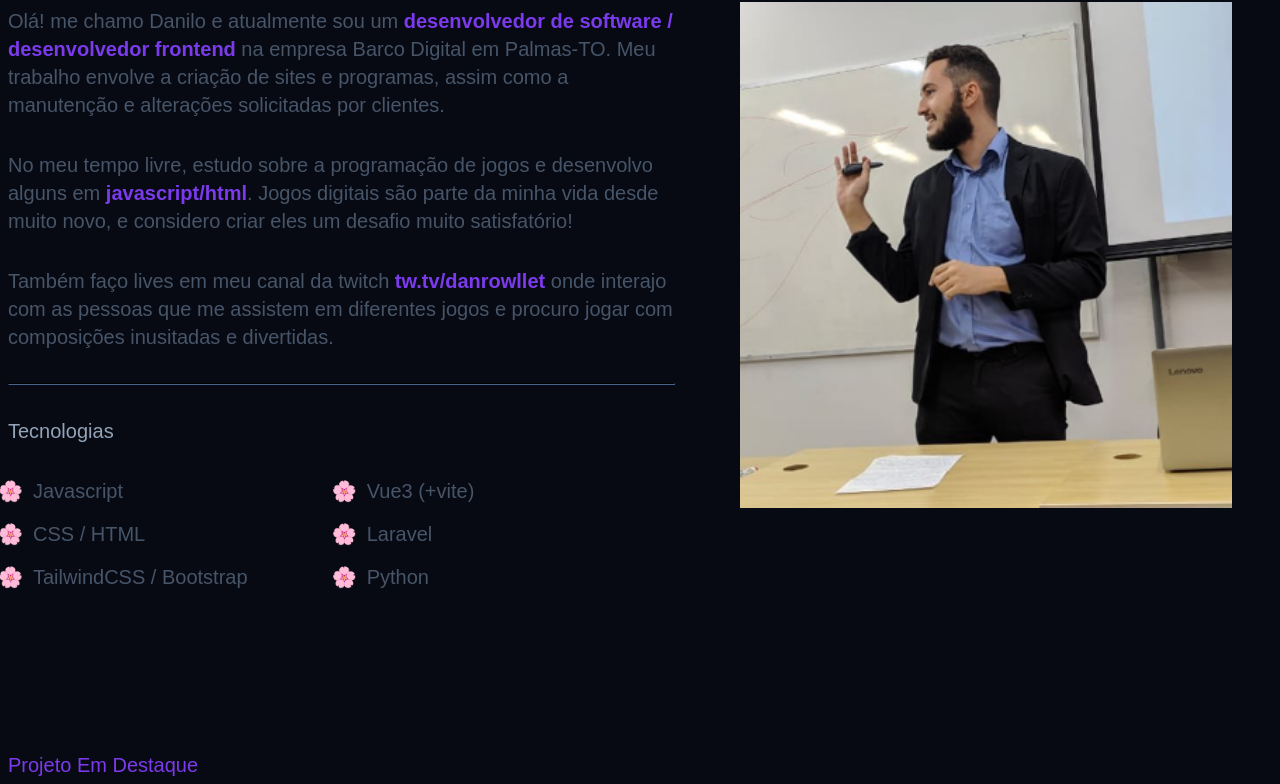
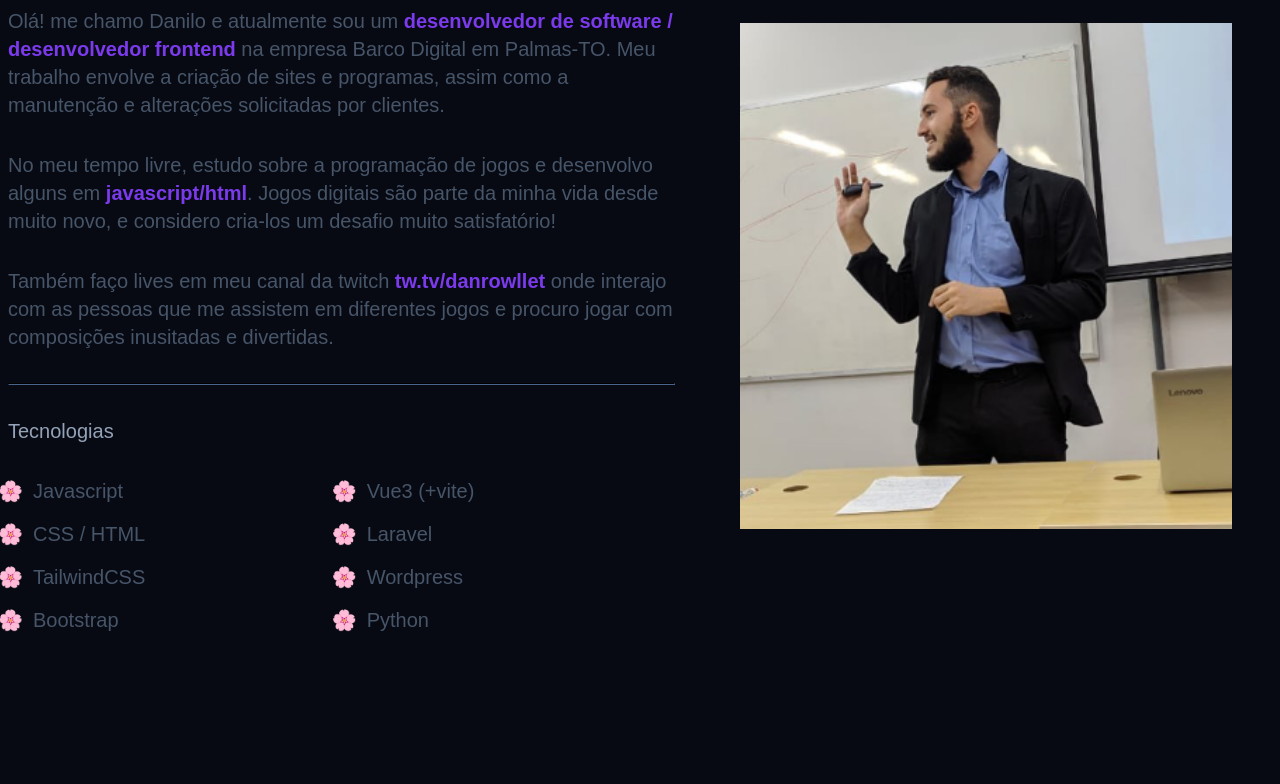
Before and after one commit to flashqueen/Portfolio, a Vue app: page / in a window 1280 px wide. Shown: the part 1199-1983 px from the top of the page. Built offline with nearby package versions, Linux system fonts and the light colour scheme; a web font is replaced by a local one.

Commit message:
correções ortográficas e adicionado whatts

```diff
--- a/src/components/Footer.vue
+++ b/src/components/Footer.vue
@@ -1,5 +1,5 @@
 <template>
-    <div class="bottom-header">Projeto em Desenvolvimento | Danilo Oliveira 2023</div>
+    <div class="bottom-header">Danilo Oliveira | 2023</div>
 </template>
 
 <script>
--- a/src/views/Home.vue
+++ b/src/views/Home.vue
@@ -24,7 +24,7 @@
                     <p class="about__description"> No meu tempo livre, estudo sobre a programação de jogos e desenvolvo
                         alguns em
                         <strong>javascript/html</strong>. Jogos
-                        digitais são parte da minha vida desde muito novo, e considero criar eles um desafio muito
+                        digitais são parte da minha vida desde muito novo, e considero cria-los um desafio muito
                         satisfatório!
                     </p>
                     <p class="about__description">Também faço lives em meu canal da twitch <strong>tw.tv/danrowllet</strong>
@@ -37,12 +37,15 @@
                         <ul class="about__ul">
                             <li class="about__list">Javascript</li>
                             <li class="about__list">CSS / HTML</li>
-                            <li class="about__list">TailwindCSS / Bootstrap</li>
+                            <li class="about__list">TailwindCSS</li>
+                            <li class="about__list">Bootstrap</li>
+
 
                         </ul>
                         <ul class="about__ul">
                             <li class="about__list">Vue3 (+vite)</li>
                             <li class="about__list">Laravel</li>
+                            <li class="about__list">Wordpress</li>
                             <li class="about__list">Python</li>
                         </ul>
                     </div>
@@ -147,6 +150,7 @@
             <section id="contact" class="contact container section">
                 <h2 class="contact__title">Entre em Contato</h2>
                 <p class="contact__description">Caso esteja começando um projeto, queira fazer algum tipo de proposta ou apenas dizer um oi, sinta-se livre para entrar em contato! te responderei o quanto antes :)</p>
+                <p class="contact__description"><strong>Whattsapp:</strong> (63) 98409-7497</p>
                 <a class="contact__btn btn" href="mailto:danilo.a.l.oliveira74@outlook.com" target="_blank">E-mail</a>
             </section>
         </main>
```
